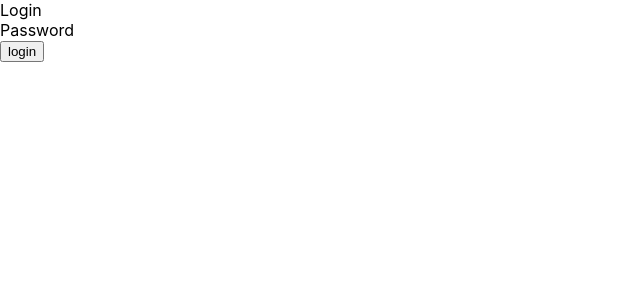
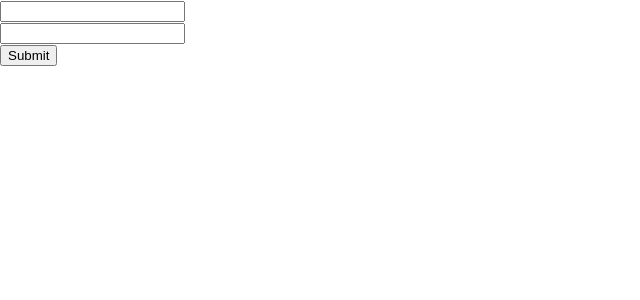
Before and after one commit to deniSwd/contactsPage-testTask-, a React (Create React App) app: page / in a window 1280 px wide. Shown: the top 300 px of the page, without its empty margins (0-640 px from the left). Built offline with nearby package versions, Linux system fonts and the light colour scheme; data requests are answered from the project's data file.

Commit message:
07.05.2022 installed formik and added login form, displaying user with contacts, exit button

```diff
--- a/package.json
+++ b/package.json
@@ -12,6 +12,7 @@
     "@types/react": "^18.0.8",
     "@types/react-dom": "^18.0.3",
     "axios": "^0.27.2",
+    "formik": "^2.2.9",
     "json-server": "^0.17.0",
     "react": "^18.1.0",
     "react-dom": "^18.1.0",
--- a/public/db.json
+++ b/public/db.json
@@ -3,7 +3,7 @@
     {
       "id": "1",
       "name": "Denis",
-      "login": "Denis",
+      "email": "Denis@mail.ru",
       "password": "a1234",
       "contacts": [
         {
@@ -23,7 +23,7 @@
     {
       "id": "2",
       "name": "Ivan",
-      "login": "Ivan",
+      "email": "Ivan@mail.ru",
       "password": "b1234",
       "contacts":  [
         {
@@ -43,7 +43,7 @@
     {
       "id": "3",
       "name": "Sergei",
-      "login": "Sergei",
+      "email": "Sergei@mail.ru",
       "password": "c1234",
       "contacts":  [
         {
--- a/src/App.tsx
+++ b/src/App.tsx
@@ -1,11 +1,17 @@
-import React, {FC} from "react";
+import React, {FC, useEffect} from "react";
 import {MyContacts} from "./Components/myContacts/MyContacts";
 import {Authorization} from "./Components/authorization/Autorization";
-import {useAppSelector} from "./store/hooks";
-import {selectAuthorization} from "./Components/myContacts/myContactsSlice";
+import {useAppDispatch, useAppSelector} from "./store/hooks";
+import {getUsers, selectAuthorization} from "./Components/myContacts/myContactsSlice";
 
 
 export const App: FC = () => {
+
+  const dispatch = useAppDispatch()
+  useEffect(() => {
+    dispatch(getUsers())
+  },[])
+
   const userStatus = useAppSelector(selectAuthorization)
   return (
     <div>
--- a/src/Components/authorization/Autorization.tsx
+++ b/src/Components/authorization/Autorization.tsx
@@ -1,20 +1,63 @@
 import React, {FC} from 'react';
-import {useAppDispatch} from "../../store/hooks";
-import {getUsers, setUserAuthorization} from '../myContacts/myContactsSlice';
+import {useAppDispatch, useAppSelector} from "../../store/hooks";
+import {selectInputError, selectUser, setCurrentUser} from '../myContacts/myContactsSlice';
+import {ErrorMessage, Field, Form, Formik, FormikErrors} from 'formik';
+
+export type FormValues = {
+  email: string
+  password: string
+}
 
 export const Authorization: FC = () => {
   /* const count = useAppSelector(selectCount);
 const [incrementAmount, setIncrementAmount] = useState('2');*/
   const dispatch = useAppDispatch();
-  const doubleFun = () => {
-    dispatch(getUsers())
-    dispatch(setUserAuthorization())
-  }
+  const inputError = useAppSelector(selectInputError)
+
   return (
     <div>
-      <div>Login</div>
-      <div>Password</div>
-      <button onClick={() => doubleFun()}>login</button>
+      <Formik
+        initialValues={{email: '', password: ''}}
+        validate={values => {
+          const errors: FormikErrors<FormValues> = {};
+          if (!values.email) {
+            errors.email = 'Required';
+          } else if (
+            !/^[A-Z0-9._%+-]+@[A-Z0-9.-]+\.[A-Z]{2,}$/i.test(values.email)
+          ) {
+            errors.email = 'Invalid email address';
+          }
+          if (!values.password) {
+            errors.password = 'Required'
+          }
+          return errors;
+        }}
+        onSubmit={(values, {setSubmitting}) => {
+          dispatch(setCurrentUser(values))
+          setSubmitting(false);
+        }}
+      >
+        {({isSubmitting}) => (
+          <Form>
+            <div>
+              <Field type="email" name="email"/>
+              <ErrorMessage name="email" component="div"/>
+            </div>
+            <div>
+              <Field type="password" name="password"/>
+              <ErrorMessage name="password" component="div"/>
+            </div>
+            <div>
+              <button type="submit" disabled={isSubmitting}>
+                Submit
+              </button>
+            </div>
+            <div>
+              {inputError && <div>Incorrect login or password</div>}
+            </div>
+          </Form>
+        )}
+      </Formik>
     </div>
   );
 }
--- a/src/Components/myContacts/MyContacts.tsx
+++ b/src/Components/myContacts/MyContacts.tsx
@@ -1,30 +1,31 @@
 import React, {FC} from 'react';
-import {useAppSelector} from "../../store/hooks";
-import {selectUsers} from "./myContactsSlice";
+import {useAppDispatch, useAppSelector} from "../../store/hooks";
+import {selectUser, userExit} from "./myContactsSlice";
 
 export const MyContacts: FC = () => {
-  /* const count = useAppSelector(selectCount);
-   const dispatch = useAppDispatch();
-   const [incrementAmount, setIncrementAmount] = useState('2');*/
-  const users = useAppSelector(selectUsers)
+  /* const [incrementAmount, setIncrementAmount] = useState('2');*/
+  const dispatch = useAppDispatch();
+  const user = useAppSelector(selectUser)
   return (
     <div>
       <div>
-        ALL USERS
+        CURRENT USER
       </div>
       <div>
-        {users != null && users.map((user) =>
+        {user != null &&
           <div>
-            <div> {user.name} </div>
+            <div>{user.name}</div>
             <div> {user.contacts.map((contact)=>
               <div>
                 <div>{contact.name}</div>
                 <div>{contact.telephone}</div>
               </div>
-              )}</div>
+              )}
+            </div>
           </div>
-        )}
+        }
       </div>
+      <button onClick={()=>dispatch(userExit())}>Exit</button>
     </div>
   );
 }
--- a/src/Components/myContacts/myContactsSlice.ts
+++ b/src/Components/myContacts/myContactsSlice.ts
@@ -1,39 +1,52 @@
 import {createSlice, PayloadAction} from '@reduxjs/toolkit';
 import {AppThunk, RootState} from '../../store/store';
 import {userAPI} from "../../API/api";
-import {UsersType} from "../../MainTypes";
+import {UsersType, UserType} from "../../MainTypes";
+import {FormValues} from "../authorization/Autorization";
 
 export interface ContactsState {
   isAuth: boolean
   users: UsersType | null
+  currentUser: UserType | null
+  inputError: boolean
 }
 
 const initialState: ContactsState = {
   isAuth: false,
-  users: null
+  users: null,
+  currentUser: null,
+  inputError: false
 }
 
 export const myContactsSlice = createSlice({
   name: 'contacts',
   initialState,
   reducers: {
-    setUserAuthorization: (state) => {
-      state.isAuth = true
+    setCurrentUser: (state, action: PayloadAction<FormValues>) => {
+      const userFound = state.users != null &&
+        state.users.find((u) => u.password === action.payload.password &&
+        u.email === action.payload.email)
+      userFound ? (state.isAuth = true) && (state.currentUser = userFound): (state.inputError = true)
     },
-    setUser: (state, action: PayloadAction<UsersType>) => {
+    setUsers: (state, action: PayloadAction<UsersType>) => {
       state.users = action.payload
+    },
+    userExit: (state) => {
+      state.isAuth = false
     }
   },
 });
 
-export const {setUserAuthorization, setUser} = myContactsSlice.actions;
+export const {setCurrentUser, setUsers,userExit} = myContactsSlice.actions;
 export const selectAuthorization = (state: RootState) => state.contacts.isAuth;
-export const selectUsers = (state: RootState) => state.contacts.users;
+export const selectUser = (state: RootState) => state.contacts.currentUser;
+export const selectInputError = (state: RootState) => state.contacts.inputError;
+
 
 
 export const getUsers = (): AppThunk => async (dispatch) => {
   const currentUsers = await userAPI.getUsers()
-  dispatch(setUser(currentUsers))
+  dispatch(setUsers(currentUsers))
 }
 
 export default myContactsSlice.reducer;
--- a/src/MainTypes.ts
+++ b/src/MainTypes.ts
@@ -3,7 +3,7 @@ export type UsersType = Array<UserType>
 export type UserType = {
   id: string
   name: string
-  login: string
+  email: string
   password: string
   contacts: ContactsType
 }
```
Also changed, not shown: 1 other file (tests, documents, lock files or other folders).
